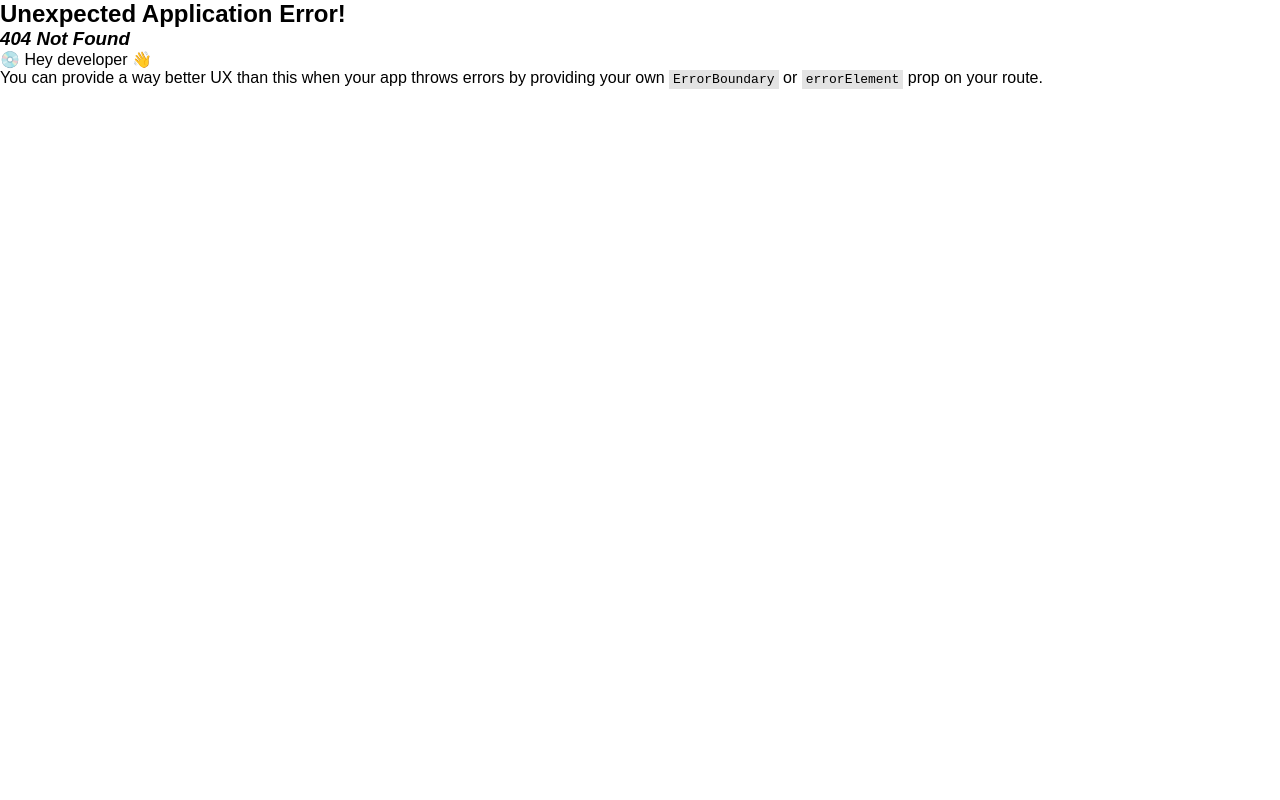
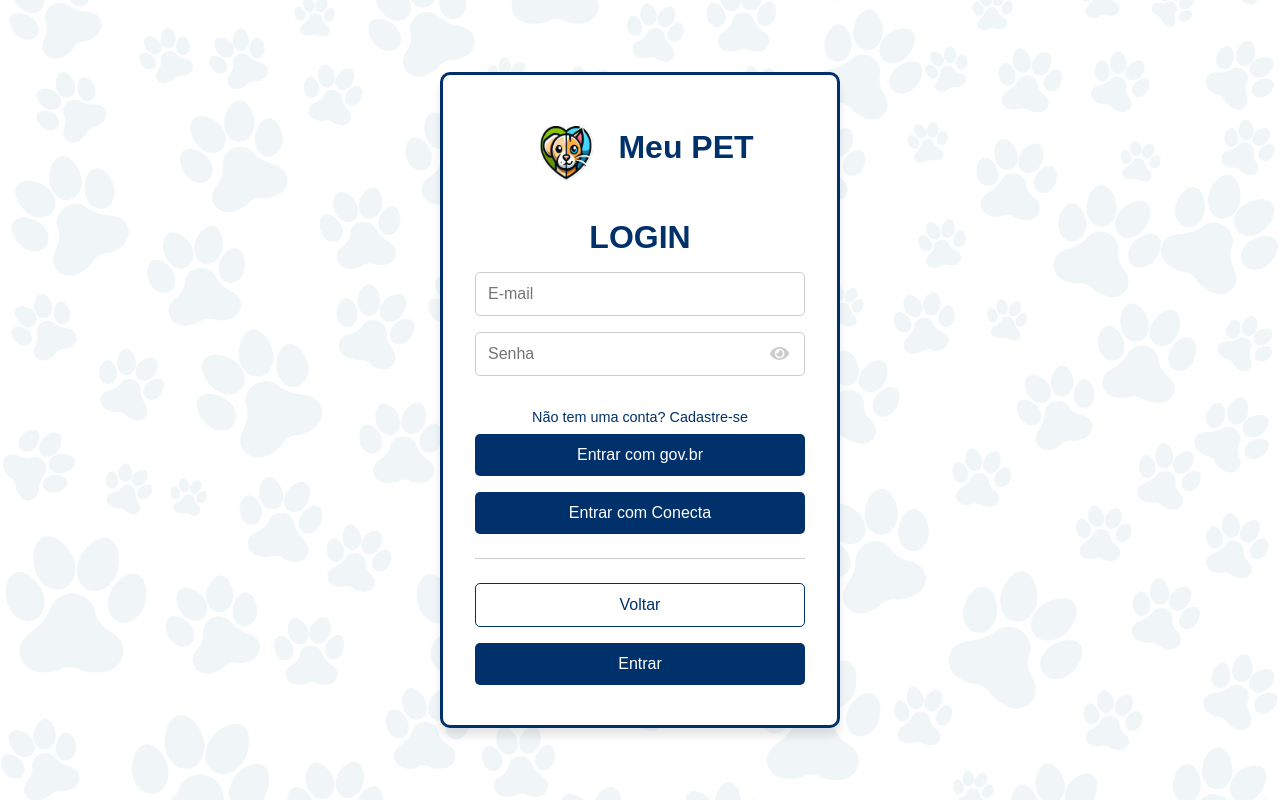
Before and after one commit to MeuPet-Start/Front_MeuPet, a React (Vite) app in the folder Meupet/: page /login in a window 1280 px wide. Before the commit this address had no page. Built offline with nearby package versions, Linux system fonts and the light colour scheme; a web font is replaced by a local one.

Commit message:
Login finalizado(Integrar com o back)

```diff
--- a/Meupet/src/components/header/header.jsx
+++ b/Meupet/src/components/header/header.jsx
@@ -26,7 +26,7 @@ const Header = () => {
       <NavLink href="#">Adote</NavLink>
       <NavLink href="/castracao">Castre</NavLink>
       <NavLink href="#">Serviços</NavLink>
-      <NavLink href="#">Entrar</NavLink>
+      <NavLink href="/login">Entrar</NavLink>
     </NavMenu>
   </HeaderContainer>
 );
--- /dev/null
+++ b/Meupet/src/pages/login/login.jsx
@@ -0,0 +1,61 @@
+import React from "react";
+import { useNavigate } from "react-router-dom";
+import { useState } from "react";
+import {
+  LoginContainer,
+  LoginCard,
+  LogoContainer,
+  LogoImage,
+  LogoText,
+  Title,
+  Input,
+  InputContainer,
+  Button,
+  Divider,
+  LinkText,
+  Background,
+} from "./loginStyle";
+import logoImage from "../../assets/logo.png";
+import { FaEye, FaEyeSlash } from "react-icons/fa";
+
+const Login = () => {
+  const [showPassword, setShowPassword] = useState(false);
+  const navigate = useNavigate();
+  const togglePasswordVisibility = () => {
+    setShowPassword((prev) => !prev);
+  };
+
+  return (
+    <Background>
+      <LoginContainer>
+        <LoginCard>
+          <LogoContainer>
+            <LogoImage src={logoImage} alt="Logo Meu PET" />
+            <LogoText>Meu PET</LogoText>
+          </LogoContainer>
+          <Title>LOGIN</Title>
+          <Input type="email" placeholder="E-mail" />
+          <InputContainer>
+            <Input
+              type={showPassword ? "text" : "password"}
+              placeholder="Senha"
+            />
+            <span onClick={togglePasswordVisibility}>
+              {showPassword ? <FaEyeSlash /> : <FaEye />}
+            </span>
+          </InputContainer>
+          <LinkText href="/cadastro">Não tem uma conta? Cadastre-se</LinkText>
+          <Button>Entrar com gov.br</Button>
+          <Button>Entrar com Conecta</Button>
+          <Divider />
+          <Button secondary onClick={() => navigate("/")}>
+            Voltar
+          </Button>
+          <Button>Entrar</Button>
+        </LoginCard>
+      </LoginContainer>
+    </Background>
+  );
+};
+
+export default Login;
--- /dev/null
+++ b/Meupet/src/pages/login/loginStyle.js
@@ -0,0 +1,118 @@
+import styled from 'styled-components';
+import backgroundImage from '../../assets/background_login.png';
+
+export const Background = styled.div`
+  background-image: url(${backgroundImage});
+  background-size: cover;
+  background-repeat: no-repeat;
+  background-position: center;
+  min-height: 100vh;
+  display: flex;
+  align-items: center;
+  justify-content: center;
+`;
+
+export const LoginContainer = styled.div`
+  display: flex;
+  justify-content: center;
+  align-items: center;
+  width: 100%;
+  padding: 0 1rem;
+`;
+
+export const LogoContainer = styled.div`
+  display: flex;
+  align-items: center;
+  justify-content: center;
+  margin-bottom: 2rem;
+`;
+
+export const LogoImage = styled.img`
+  width: 80px;
+  height: 80px;
+  margin-right: 0.75rem;
+`;
+
+export const LogoText = styled.h1`
+  color: #00316a;
+  font-size: 2rem;
+`;
+
+export const LoginCard = styled.div`
+  background-color: white;
+  padding: 2rem;
+  border-radius: 10px;
+  box-shadow: 0 0.5rem 0.5rem rgba(0, 0, 0, 0.1);
+  text-align: center;
+  width: 100%;
+  max-width: 400px;
+  border: 3px solid #00316a;
+`;
+
+export const Title = styled.h2`
+  font-size: 2rem;
+  color: #00316a;
+  margin-bottom: 1rem;
+`;
+
+export const InputContainer = styled.div`
+  position: relative;
+  width: 100%;
+  margin-bottom: 1rem;
+
+  span {
+    position: absolute;
+    top: 40%;
+    right: 1rem;
+    transform: translateY(-50%);
+    cursor: pointer;
+    color: #ccc;
+    font-size: 1.2rem;
+
+    &:hover {
+      color: #00316a;
+    }
+  }
+`;
+
+export const Input = styled.input`
+  width: 100%;
+  padding: 0.75rem 2.5rem 0.75rem 0.75rem;
+  border: 1px solid #ccc;
+  border-radius: 5px;
+  font-size: 1rem;
+  margin-bottom: 1rem;
+`;
+
+export const Button = styled.button`
+  width: 100%;
+  padding: 0.75rem;
+  margin: 0.5rem 0;
+  font-size: 1rem;
+  border: none;
+  border-radius: 5px;
+  cursor: pointer;
+  background-color: ${(props) => (props.secondary ? 'white' : '#00316a')};
+  color: ${(props) => (props.secondary ? '#00316a' : 'white')};
+  border: ${(props) => (props.secondary ? '1px solid #00316a' : 'none')};
+
+  &:hover {
+    background-color: ${(props) => (props.secondary ? '#f0f0f0' : '#002554')};
+  }
+`;
+
+export const Divider = styled.hr`
+  margin: 1rem 0;
+  border: none;
+  border-top: 1px solid #ccc;
+`;
+
+export const LinkText = styled.a`
+  font-size: 0.9rem;
+  color: #00316a;
+  text-decoration: none;
+
+  &:hover {
+    text-decoration: underline;
+  }
+`;
--- a/Meupet/src/routes/index.routes.jsx
+++ b/Meupet/src/routes/index.routes.jsx
@@ -2,6 +2,7 @@ import { createBrowserRouter } from "react-router-dom";
 import { Home } from "../pages/home/Home.jsx";
 import { Castracao } from "../pages/castracao/Castracao.jsx";
 import { AppointmentDetails } from "../pages/atendimento/appointmentDetails.jsx";
+import Login from '../pages/login/login.jsx';
 
 export const route = createBrowserRouter([
     {
@@ -17,4 +18,8 @@ export const route = createBrowserRouter([
         path: '/appointments/:id',
         element: <AppointmentDetails />,
     },
+    {
+        path: '/login',
+        element: <Login />,
+    },
 ]);
```
Also changed, not shown: Meupet/src/assets/background_login.png (added).
